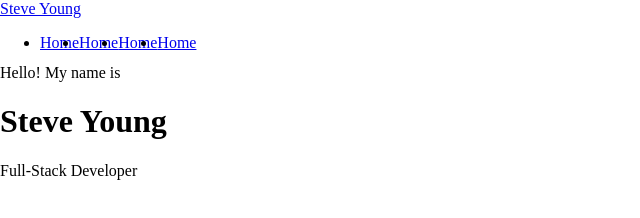
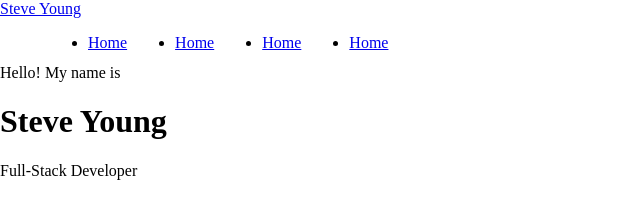
Before and after one commit to censoredbythefcc95/censoredbythefcc.github.io, a plain HTML site: page index.html in a window 1280 px wide. Shown: the whole page, without its empty margins (0-640 px from the left). Drawn offline with nearby package versions, Linux system fonts and the light colour scheme; no server answers.

Commit message:
navbar now spaced apart

```diff
--- a/css/style.css
+++ b/css/style.css
@@ -16,5 +16,9 @@
         display: flex;
         padding-top: 0;
     }
+    .nav_item {
+        margin-left: 3rem;
+        margin-bottom: 0;
+    }
 
 }
```
